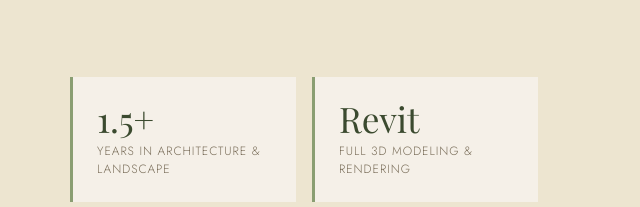
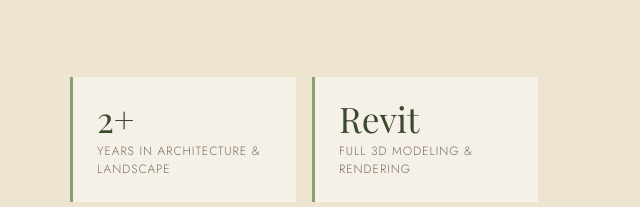
Before and after one commit to DeepRootDesign/deeprootdesign.github.io, a plain HTML site: page index.html in a window 1280 px wide. Shown: the part 912-1119 px from the top of the page, 602-1242 px from the left. Drawn offline with nearby package versions, Linux system fonts and the light colour scheme; a web font is replaced by a local one.

Commit message:
Update architecture years statistic from 1.5 to 2

```diff
--- a/index.html
+++ b/index.html
@@ -340,7 +340,7 @@ footer strong { color: var(--cream); }
       </div>
       <div class="about-stat-grid">
         <div class="about-stat">
-          <div class="about-stat-num">1.5+</div>
+          <div class="about-stat-num">2+</div>
           <div class="about-stat-label">Years in architecture & landscape</div>
         </div>
         <div class="about-stat">
```
